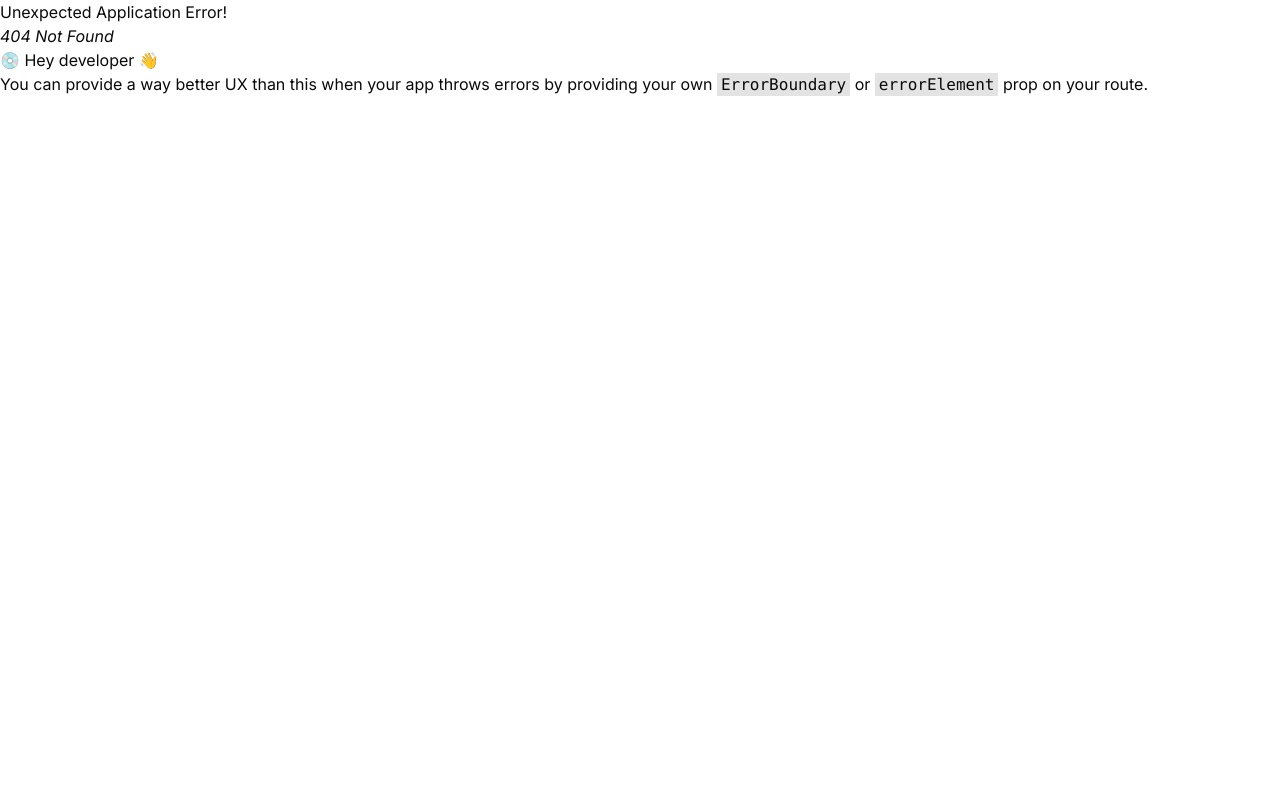
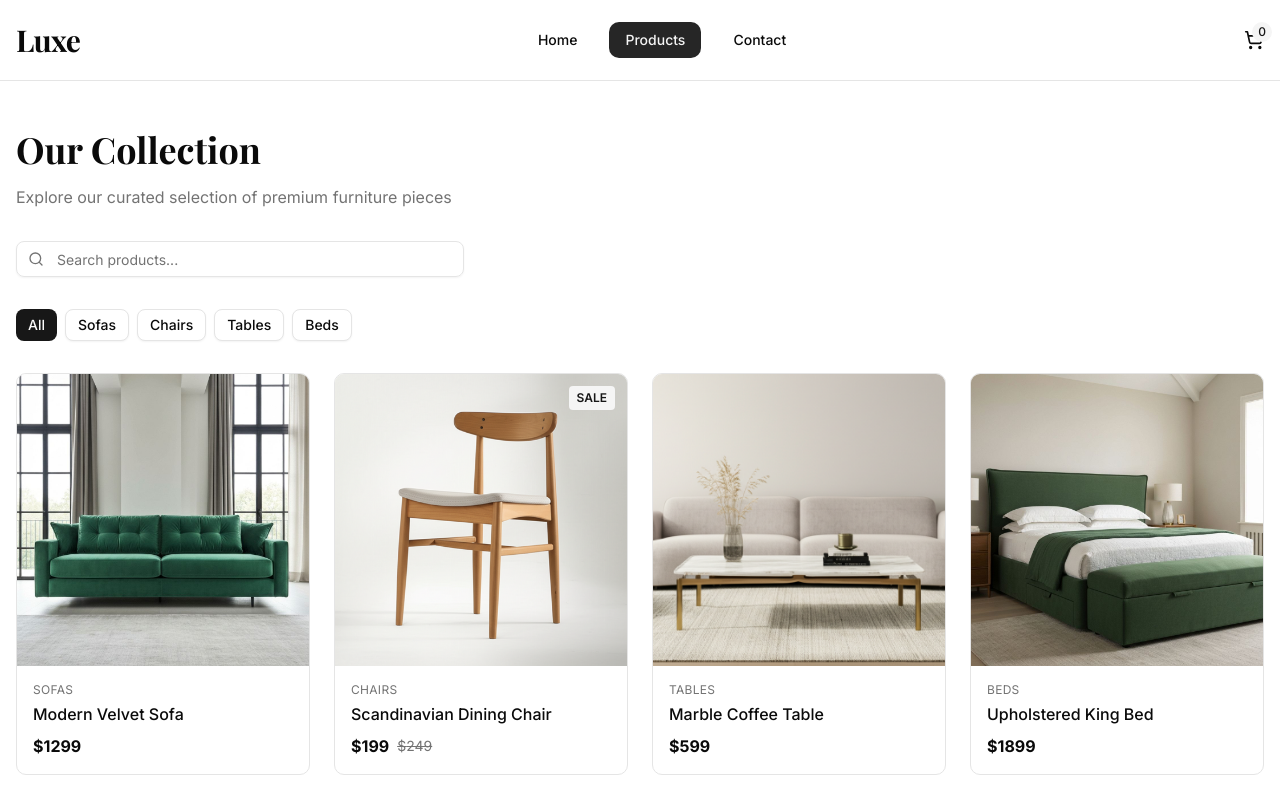
Before and after one commit to Jisan-Dev/sahitech-luxe-furniture, a React (Vite) app: page /products in a window 1280 px wide. Before the commit this address had no page. Shown: the top 798 px of the page. Built offline with nearby package versions, Linux system fonts and the light colour scheme; a web font is replaced by a local one.

Commit message:
build the products page

```diff
--- a/src/pages/home/featured-products.jsx
+++ b/src/pages/home/featured-products.jsx
@@ -1,5 +1,5 @@
 import { products } from "@/lib/products-data";
-import ProductCard from "./product-card";
+import ProductCard from "../../components/common/product-card";
 
 export default function FeaturedProducts() {
   const featuredProducts = products.filter((p) => p.featured).slice(0, 4);
--- a/src/pages/home/flash-sale.jsx
+++ b/src/pages/home/flash-sale.jsx
@@ -2,7 +2,7 @@ import { Button } from "@/components/ui/button";
 import { products } from "@/lib/products-data";
 import { useEffect, useState } from "react";
 import { Link } from "react-router";
-import ProductCard from "./product-card";
+import ProductCard from "../../components/common/product-card";
 
 export default function FlashSale() {
   const saleProducts = products.filter((p) => p.sale).slice(0, 4);
--- a/src/pages/home/new-arrivals.jsx
+++ b/src/pages/home/new-arrivals.jsx
@@ -1,7 +1,7 @@
 import { Button } from "@/components/ui/button";
 import { products } from "@/lib/products-data";
 import { Link } from "react-router";
-import ProductCard from "./product-card";
+import ProductCard from "../../components/common/product-card";
 
 export default function NewArrivals() {
   // Get the latest 4 products (simulating new arrivals)
--- /dev/null
+++ b/src/pages/products/category-filter.jsx
@@ -0,0 +1,17 @@
+import { Button } from "@/components/ui/button";
+
+export default function CategoryFilter({ categories, selectedCategory, setSelectedCategory }) {
+  return (
+    <div className="mb-8 flex flex-wrap gap-2">
+      {categories.map((category) => (
+        <Button
+          key={category}
+          variant={selectedCategory === category ? "default" : "outline"}
+          onClick={() => setSelectedCategory(category)}
+          size="sm">
+          {category}
+        </Button>
+      ))}
+    </div>
+  );
+}
--- /dev/null
+++ b/src/pages/products/header.jsx
@@ -0,0 +1,12 @@
+export default function Header() {
+  return (
+    <div className="mb-8">
+      <h1 className="font-serif text-3xl md:text-4xl font-bold text-foreground mb-4">
+        Our Collection
+      </h1>
+      <p className="text-muted-foreground max-w-2xl text-pretty">
+        Explore our curated selection of premium furniture pieces
+      </p>
+    </div>
+  );
+}
--- /dev/null
+++ b/src/pages/products/index.jsx
@@ -0,0 +1,51 @@
+import { products } from "@/lib/products-data";
+import { useState } from "react";
+import ProductCard from "../../components/common/product-card";
+import CategoryFilter from "./category-filter";
+import Header from "./header";
+import SearchBar from "./search-bar";
+
+const categories = ["All", "Sofas", "Chairs", "Tables", "Beds"];
+
+export default function ProductsPage() {
+  const [selectedCategory, setSelectedCategory] = useState("All");
+  const [searchQuery, setSearchQuery] = useState("");
+
+  const filteredProducts = products.filter((product) => {
+    const matchesCategory = selectedCategory === "All" || product.category === selectedCategory;
+    const matchesSearch = product.name.toLowerCase().includes(searchQuery.toLowerCase());
+    return matchesCategory && matchesSearch;
+  });
+
+  return (
+    <div className="min-h-screen bg-background">
+      <div className="container mx-auto px-4 py-8 md:py-12">
+        {/* Header */}
+        <Header />
+
+        {/* Search Bar */}
+        <SearchBar searchQuery={searchQuery} setSearchQuery={setSearchQuery} />
+
+        {/* Category Filter */}
+        <CategoryFilter
+          categories={categories}
+          selectedCategory={selectedCategory}
+          setSelectedCategory={setSelectedCategory}
+        />
+
+        {/* Products Grid */}
+        <div className="grid grid-cols-1 sm:grid-cols-2 lg:grid-cols-3 xl:grid-cols-4 gap-6">
+          {filteredProducts.map((product) => (
+            <ProductCard key={product.id} product={product} />
+          ))}
+        </div>
+
+        {filteredProducts.length === 0 && (
+          <div className="text-center py-12">
+            <p className="text-muted-foreground">No products found matching your criteria.</p>
+          </div>
+        )}
+      </div>
+    </div>
+  );
+}
--- /dev/null
+++ b/src/pages/products/search-bar.jsx
@@ -0,0 +1,19 @@
+import { Input } from "@/components/ui/input";
+import { Search } from "lucide-react";
+
+export default function SearchBar({ searchQuery, setSearchQuery }) {
+  return (
+    <div className="mb-8">
+      <div className="relative max-w-md">
+        <Search className="absolute left-3 top-1/2 -translate-y-1/2 h-4 w-4 text-muted-foreground" />
+        <Input
+          type="text"
+          placeholder="Search products..."
+          value={searchQuery}
+          onChange={(e) => setSearchQuery(e.target.value)}
+          className="pl-10"
+        />
+      </div>
+    </div>
+  );
+}
--- a/src/router.jsx
+++ b/src/router.jsx
@@ -3,6 +3,7 @@ import Main from "./layouts/main";
 import ContactPage from "./pages/contact";
 import Homepage from "./pages/home";
 import ProductDetails from "./pages/product-details";
+import ProductsPage from "./pages/products";
 
 const router = createBrowserRouter([
   {
@@ -12,6 +13,10 @@ const router = createBrowserRouter([
       {
         index: true,
         element: <Homepage />,
+      },
+      {
+        path: "products",
+        element: <ProductsPage />,
       },
       {
         path: "products/:id",
```
Also changed, not shown: src/components/common/product-card.jsx (renamed from src/pages/home/product-card.jsx).
